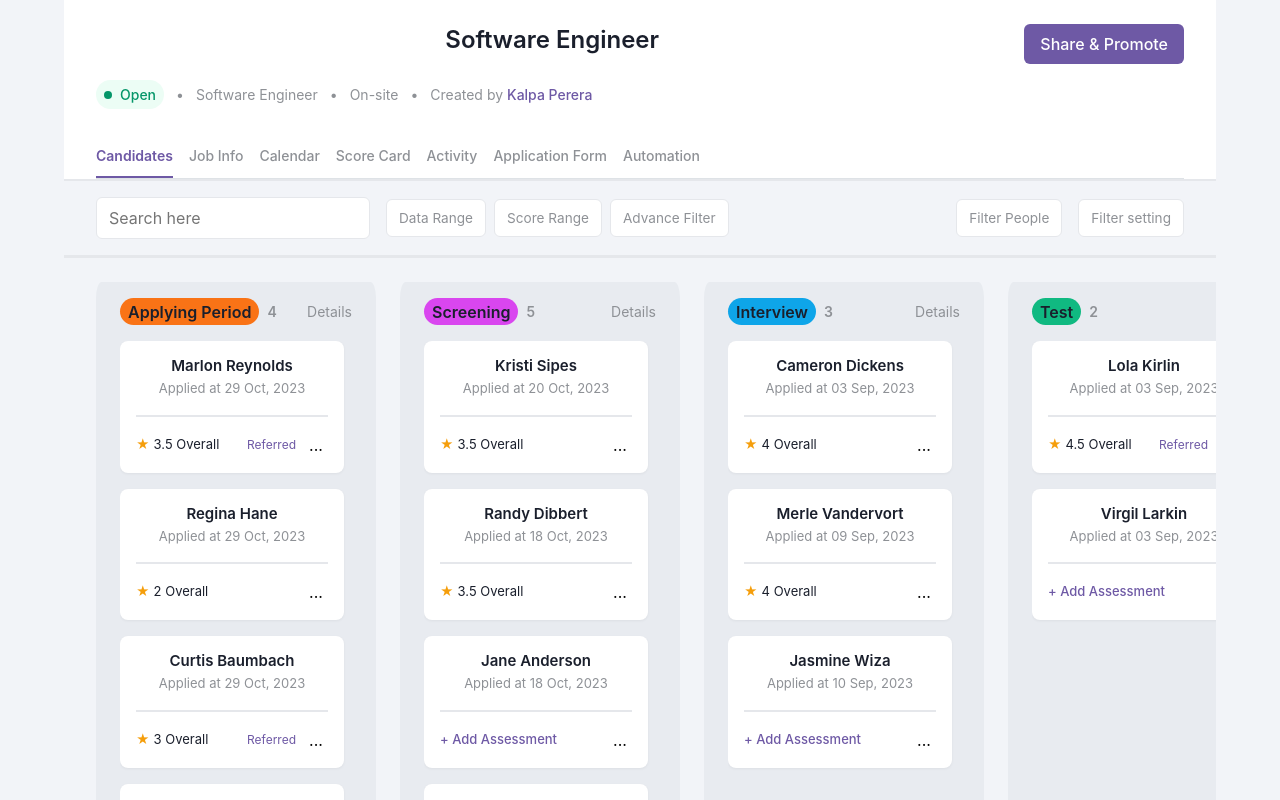
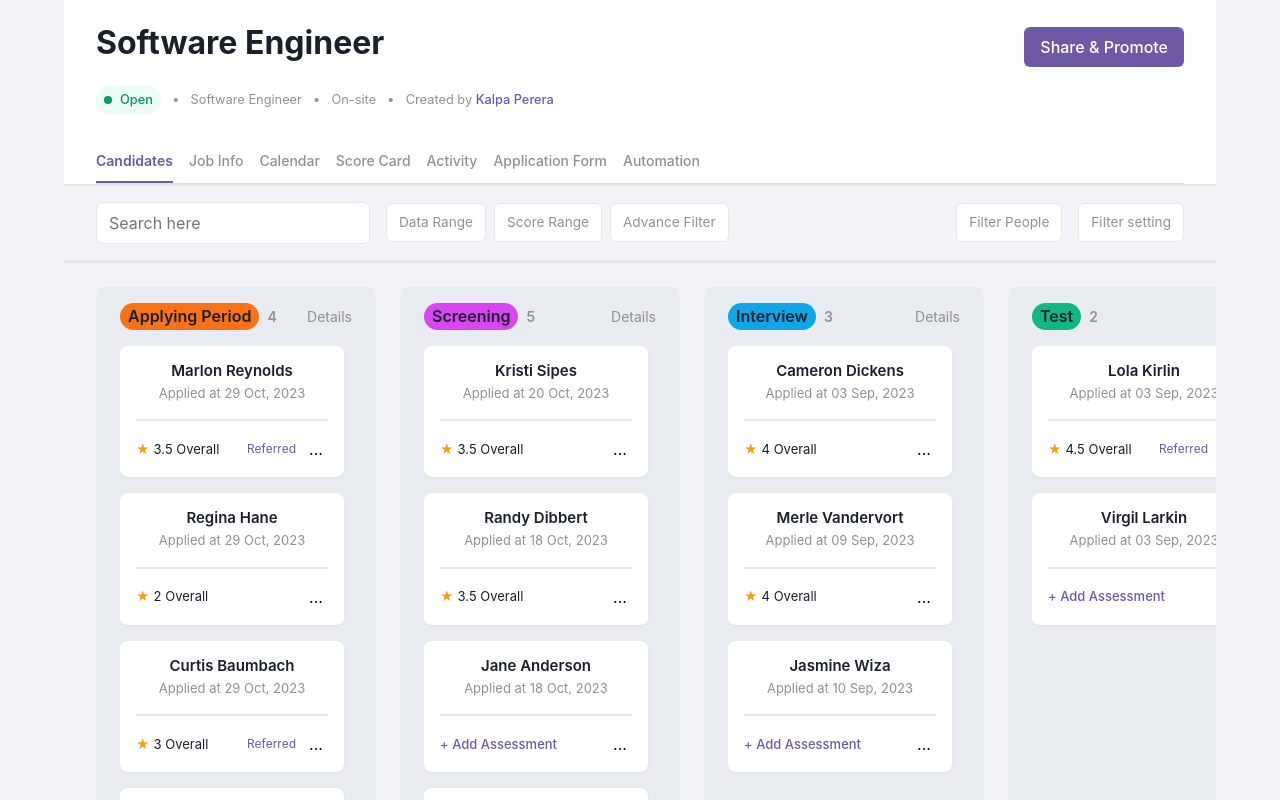
Before and after one commit to klperera/recruitment-pipeline, a React (Vite) app in the folder candidate-board/: page / in a window 1280 px wide. Shown: the top 800 px of the page. Built offline with nearby package versions, Linux system fonts and the light colour scheme.

Commit message:
simple CSS chargers in header

```diff
--- a/candidate-board/src/components/Header.tsx
+++ b/candidate-board/src/components/Header.tsx
@@ -13,7 +13,6 @@ function Header() {
         <div className="header-content">
           <div className="header-top">
             <h1 className="header-title">{job.position}</h1>
-            <div className="header-page-indicator"></div>
             <div className="header-actions">
               <button className="btn btn-primary">
                 <span>Share & Promote</span>
--- a/candidate-board/src/css/Header.css
+++ b/candidate-board/src/css/Header.css
@@ -12,17 +12,12 @@
   display: flex;
   align-items: center;
   margin-bottom: 1rem;
+  justify-content: space-between;
 }
 
 .header-title {
-  font-size: 1.5rem;
-  font-weight: 600;
-  flex-grow: 1;
-}
-
-.header-page-indicator {
-  color: var(--muted);
-  margin-right: 1rem;
+  font-size: 2rem;
+  font-weight: 700;
 }
 
 .header-actions {
@@ -34,7 +29,7 @@
   display: flex;
   align-items: center;
   color: var(--muted);
-  font-size: 0.875rem;
+  font-size: 0.8rem;
 }
 
 .header-tag {
@@ -57,7 +52,7 @@
 }
 
 .header-separator {
-  margin: 0 0.75rem;
+  margin: 0 0.7rem;
 }
 
 .created-by {
```
